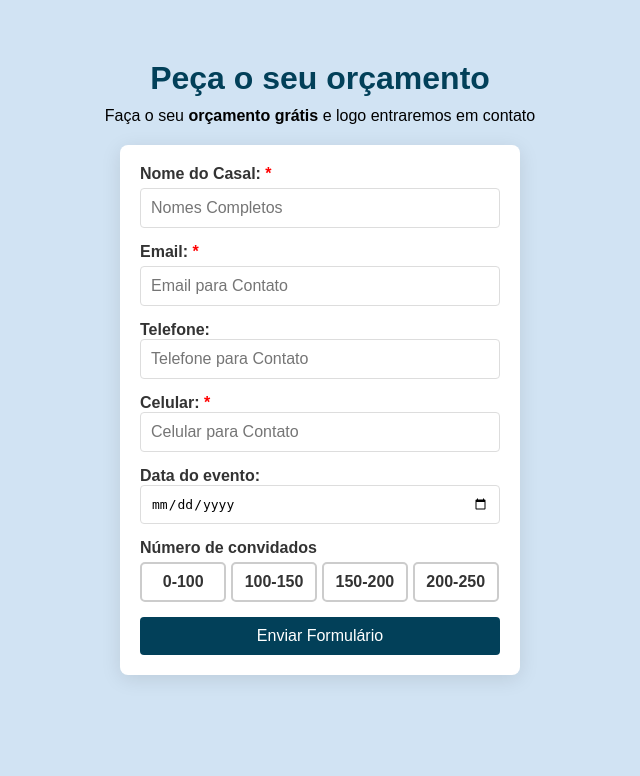
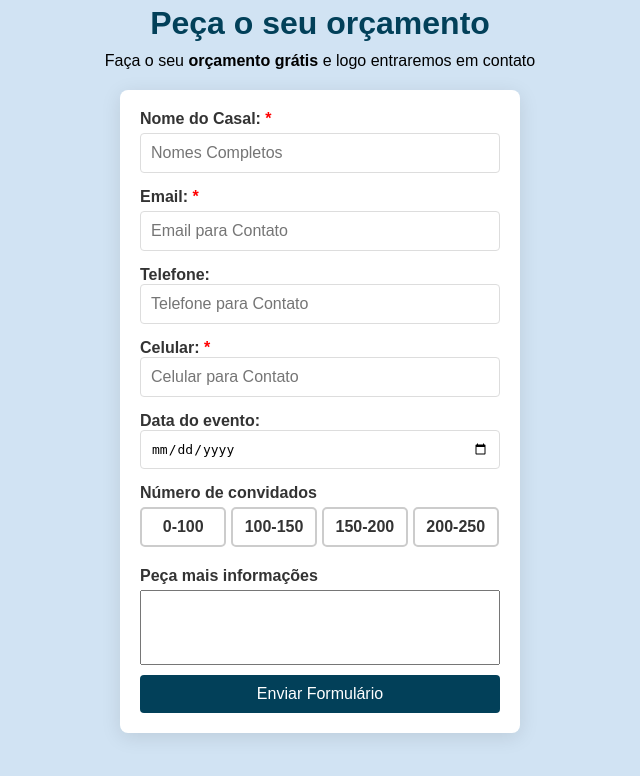
Before and after one commit to MarceloRdosS/projDevWeb2024, a PHP site: page /servicos.html in a window 1280 px wide. Shown: the top 776 px of the page, without its empty margins (320-960 px from the left). Run offline with PHP 8.4, Linux system fonts and the light colour scheme.

Commit message:
adicionando text area pro serviços

```diff
--- a/css/servicos.css
+++ b/css/servicos.css
@@ -68,7 +68,7 @@ header {
 }
 
 h1 {
-	margin-top: 60px;
+	margin-top: 5px;
 	margin-bottom: 10px;
 	color: #024059;
 }
@@ -137,9 +137,8 @@ p {
 	color: black; /* Altera a cor do link para preto */
 }
 
-#radio-area {
-	display: flex;
-	flex-direction: row;
+#radioArea {
+	margin-bottom: 15px;
 }
 
 .radio-label {
@@ -164,6 +163,11 @@ p {
 	border-color: #325968;
 }
 
+#mensagem {
+	resize: none;
+	height: 75px;
+}
+
 @media screen and (max-width: 400px) {
 	h1,
 	p {
--- a/index.html
+++ b/index.html
@@ -44,7 +44,7 @@
 						target="_blank"
 						onclick="
         var width = 500;
-        var height = 700;
+        var height = 750;
         var left = (screen.width / 2) - (width / 2);
         var top = (screen.height / 2) - (height / 2);
         window.open(this.href, 'mywin', 'width=' + width + ', height=' + height + ', top=' + top + ', left=' + left + ', toolbar=1, resizable=0');
--- a/servicos.html
+++ b/servicos.html
@@ -53,7 +53,7 @@
 					<input type="date" name="data" id="data" />
 				</div>
 				<label for="convidados">Número de convidados</label>
-				<div in="radioArea">
+				<div id="radioArea">
 					<input
 						type="radio"
 						id="0-100"
@@ -86,7 +86,8 @@
 					/>
 					<label for="200-250" class="radio-label">200-250</label>
 				</div>
-
+				<label for="mensagem">Peça mais informações</label>
+				<textarea name="mensagem" id="mensagem"></textarea>
 				<button type="submit">Enviar Formulário</button>
 			</form>
 		</main>
```
